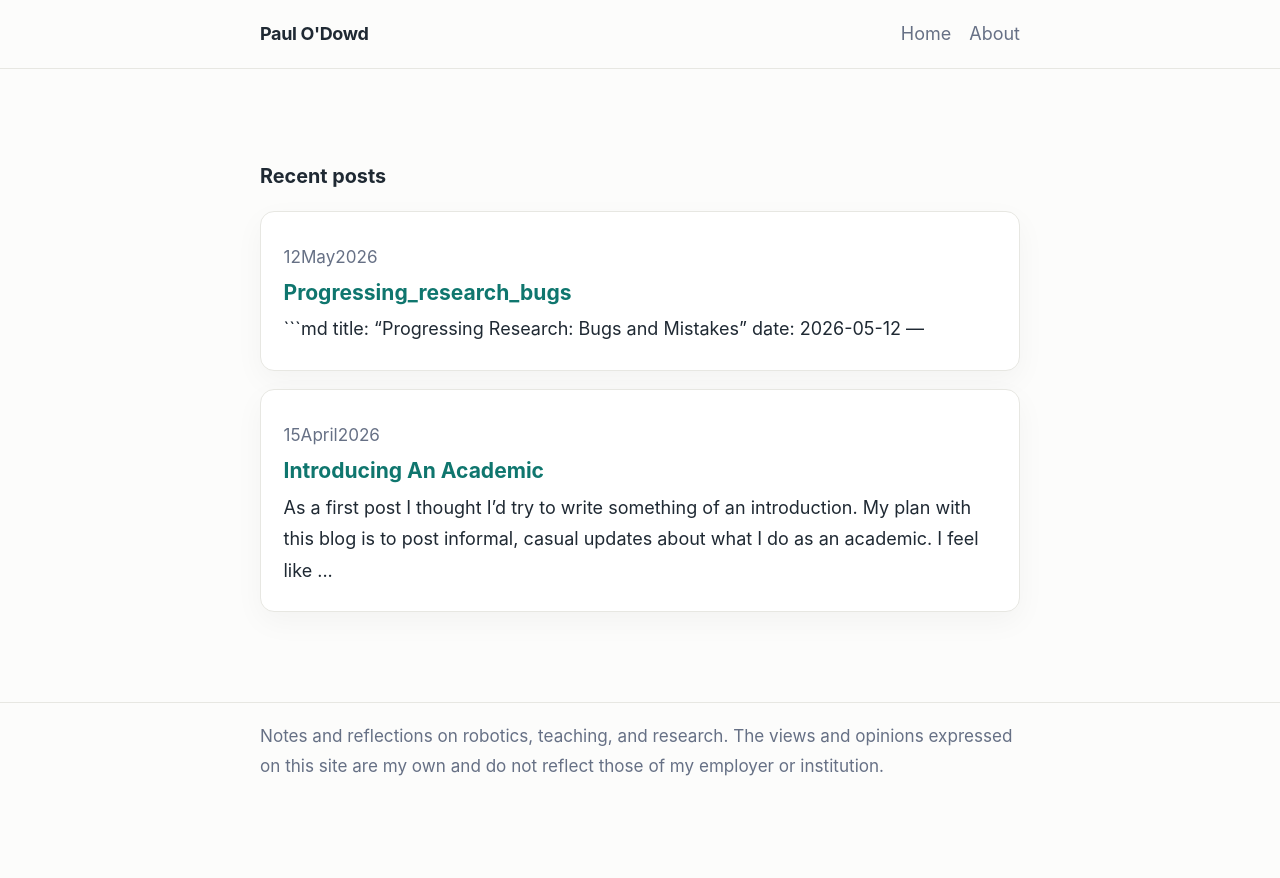
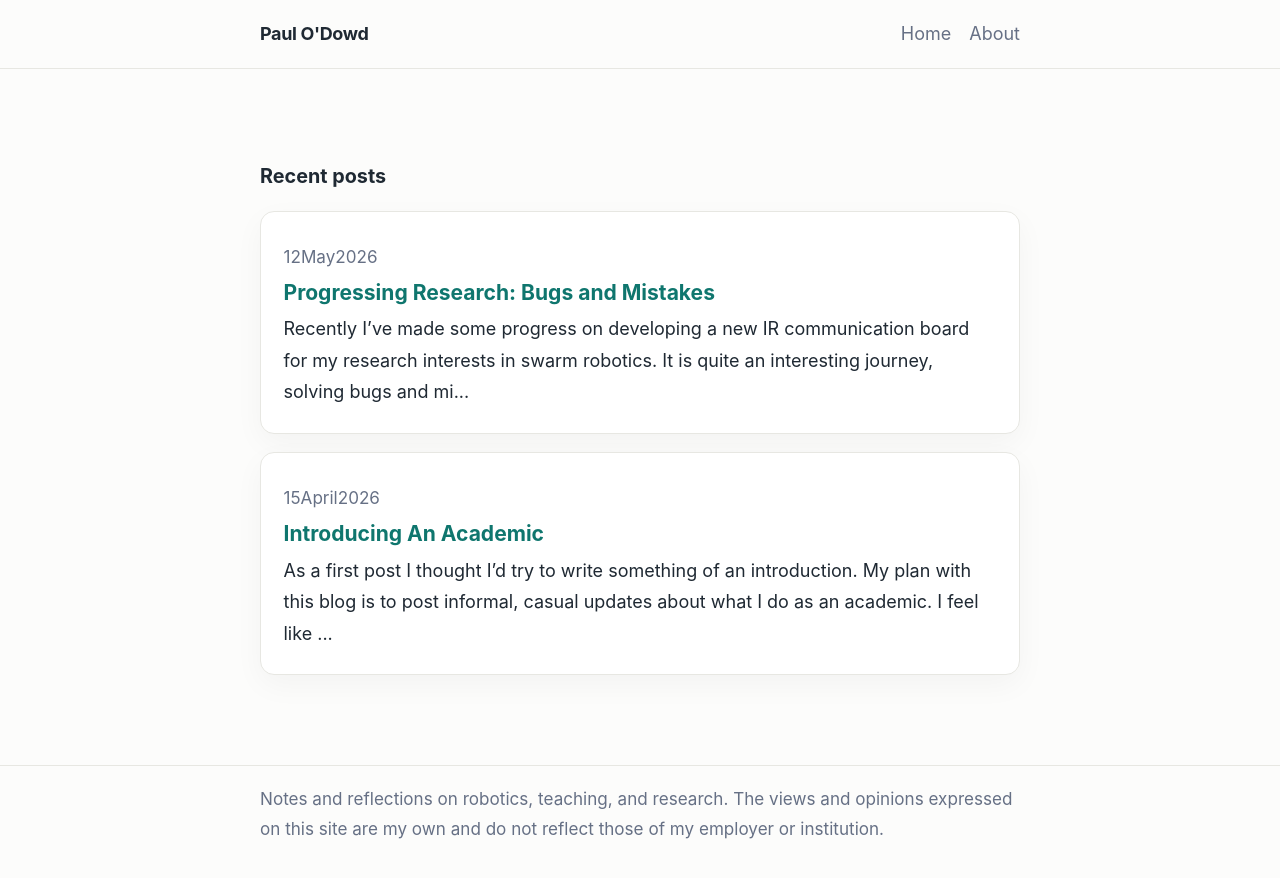
Before and after one commit to paulodowd/paulodowd.github.io, a Jekyll site: the page built from index.html, in a window 1280 px wide. Shown: the top 878 px of the page. Built offline with Jekyll 4.4.1, drawn with Linux system fonts in a browser that asks for light colours.

Commit message:
updating post

````diff
--- a/_posts/2026-05-12-Progressing_Research_Bugs.md
+++ b/_posts/2026-05-12-Progressing_Research_Bugs.md
@@ -1,10 +1,9 @@
-```md
 ---
 title: "Progressing Research: Bugs and Mistakes"
 date: 2026-05-12
 ---
 
-Recently I've made some progress on developing a new IR communication board for my research interests in swarm robotics.  It is quite an interesting journey, solving bugs and mistakes from electronics upwards into software.
+Recently I've made some progress on developing a new IR communication board for my research interests in swarm robotics.  It is quite an interesting journey, solving bugs and mistakes from electronics upwards into software.  I've got to the stage where I am now taking measurements of the communication board in application.  When I produce the plots I have been able to observe some unexpected outcomes and I have to ask myself if this is something inherent, or whether it is emerging from my hardware or software design.
 
 [image](./assets/imgs/120526/
 
````
